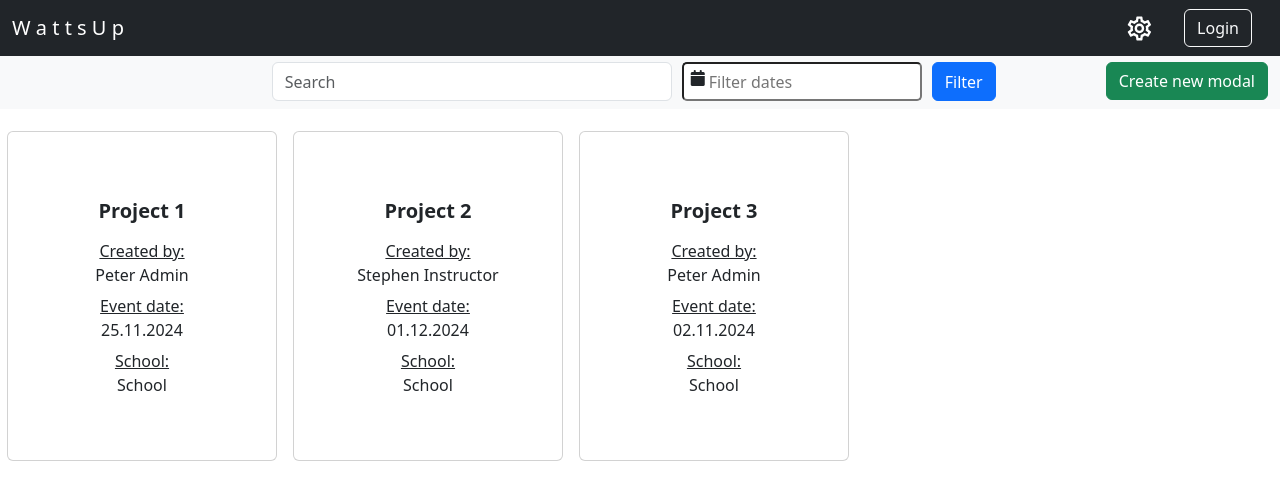
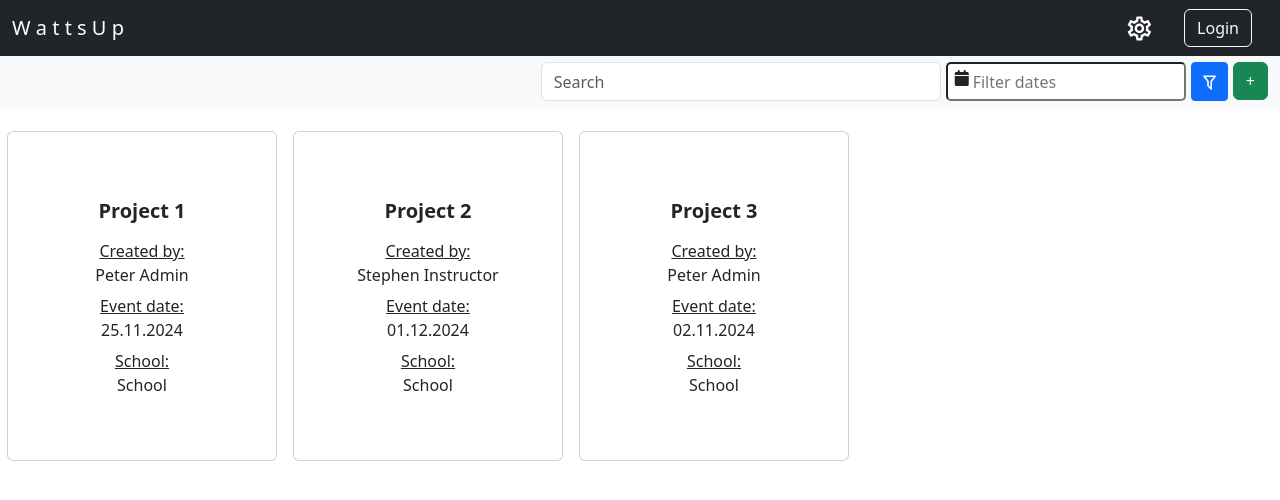
Before and after one commit to matejkrsek/uu_wattsUp_FE_test, a React (Create React App) app: page / in a window 1280 px wide. Shown: the top 500 px of the page. Built offline with nearby package versions, Linux system fonts and the light colour scheme.

Commit message:
kadejake drobnosti :)

```diff
--- a/package.json
+++ b/package.json
@@ -10,6 +10,7 @@
     "@testing-library/react": "^13.4.0",
     "@testing-library/user-event": "^13.5.0",
     "bootstrap": "^5.3.3",
+    "date-fns": "^4.1.0",
     "prettier": "^3.4.1",
     "react": "^18.3.1",
     "react-bootstrap": "^2.10.5",
--- a/src/bricks/OverviewInterface/CreateProject.jsx
+++ b/src/bricks/OverviewInterface/CreateProject.jsx
@@ -5,23 +5,21 @@ import ProjectModal from "./ProjectModal";
 const CreateProject = () => {
   const [isNewModalShown, setIsNewModalShown] = useState(false);
   const [formData, setFormData] = useState({
-    id: "",
     name: "",
-    date: "2032-41-5", // FIX ME
+    date: "", // eventDate
     organization: "",
     description: "",
     createdBy: "",
     student: "",
-    rounds: "",
+    roundCount: "",
+    roundDuration: "",
+    studentCount: null,
     generatorList: [], // Array to store selected generator IDs
-    status: true,
   });
 
   return (
     <div>
-      <Button variant="success" onClick={() => setIsNewModalShown(true)}>
-        Create new modal
-      </Button>
+      <Button variant="success" onClick={() => setIsNewModalShown(true)}> + </Button>
 
       <ProjectModal
         isNewModalShown={isNewModalShown}
--- a/src/bricks/OverviewInterface/FilterButton.jsx
+++ b/src/bricks/OverviewInterface/FilterButton.jsx
@@ -1,6 +1,8 @@
 import React from "react";
+import Icon from '@mdi/react';
 import { useFilters } from "../../FiltersProvider";
 import { Button } from "react-bootstrap";
+import { mdiFilterOutline } from '@mdi/js';
 
 const FilterButton = ({ search, dates }) => {
   const { setFilters } = useFilters();
@@ -10,7 +12,9 @@ const FilterButton = ({ search, dates }) => {
     setFilters(filters); // Update the filters state
   };
 
-  return <Button onClick={handleClick}>Filter</Button>;
+  return <Button onClick={handleClick} size="sm">
+    <Icon path={mdiFilterOutline} size={0.8} />
+  </Button>;
 };
 
 export default FilterButton;
--- a/src/bricks/OverviewInterface/OverviewInterface.jsx
+++ b/src/bricks/OverviewInterface/OverviewInterface.jsx
@@ -48,7 +48,7 @@ const OverviewInterface = () => {
                 display: "flex",
                 flexDirection: "row",
                 justifyContent: "center",
-                gap: "10px",
+                gap: "5px",
               }}
             >
               <SearchInput
@@ -62,10 +62,8 @@ const OverviewInterface = () => {
                 onDatesChange={handleDatesChange}
               />
               <FilterButton search={search} dates={dates} />
-              <div style={{ marginLeft: "100px" }}>
                 {" "}
                 <CreateProject />
-              </div>
             </div>
           </Navbar.Collapse>
         </div>
--- a/src/bricks/OverviewInterface/ProjectModal.jsx
+++ b/src/bricks/OverviewInterface/ProjectModal.jsx
@@ -9,6 +9,7 @@ const ProjectModal = ({
   setIsNewModalShown,
   incomingVersion,
 }) => {
+
   const [formData, setFormData] = useState(
     incomingFormData || {
       id: "",
@@ -181,12 +182,6 @@ const ProjectModal = ({
             <Button type="submit" variant="success">
               Save
             </Button>
-            <Button
-              variant="outline-secondary"
-              onClick={() => setIsNewModalShown(false)}
-            >
-              Cancel
-            </Button>
           </Modal.Footer>
         </Form>
       </Modal>
```
Also changed, not shown: 1 other file (tests, documents, lock files or other folders).
